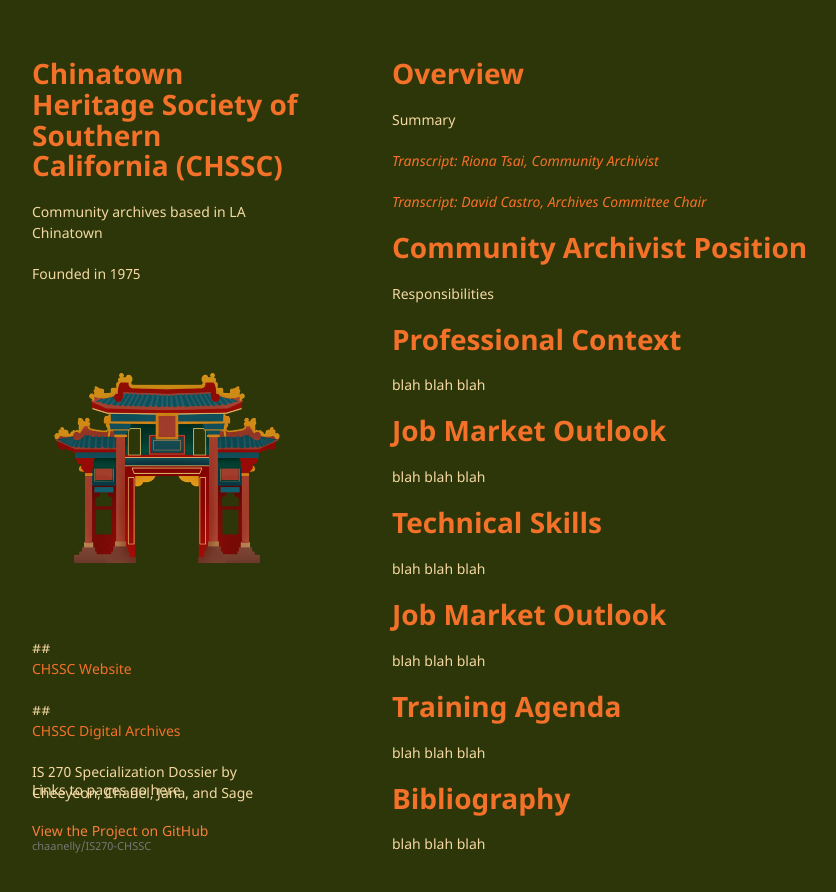
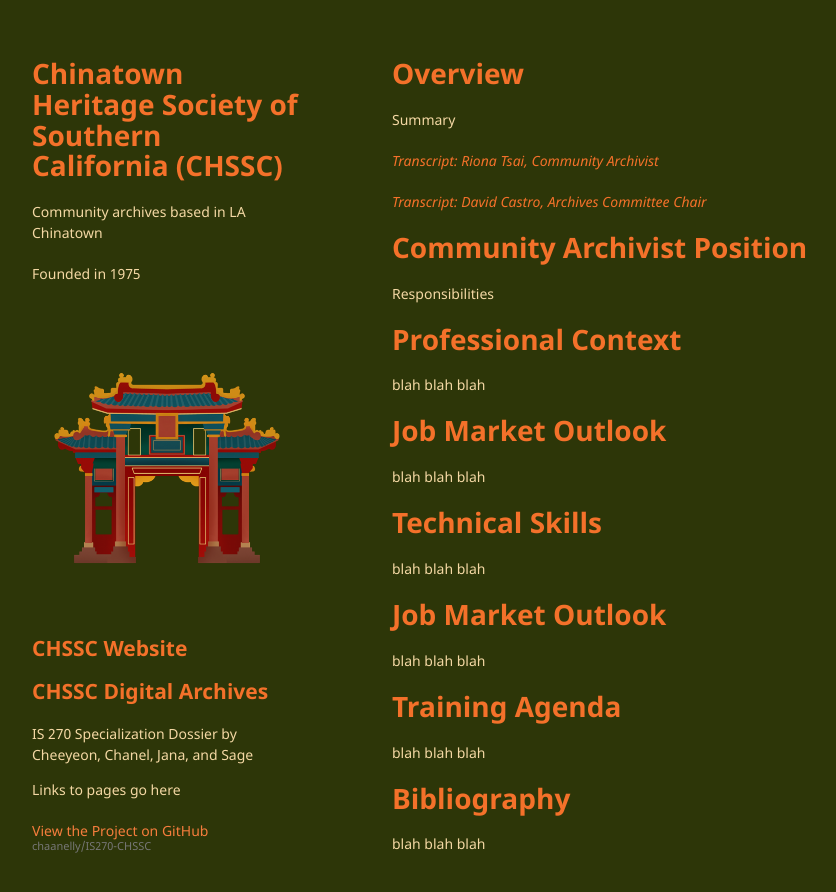
Before and after one commit to chaanelly/IS270-CHSSC, a Jekyll site: the page built from index.md, in a window 1280 px wide and 924 px high. Shown: the top 892 px of the window, without its empty margins (178-1014 px from the left). Built offline with Jekyll 4.4.1, drawn with Linux system fonts in a browser that asks for light colours; our own code applies the rules of GitHub Pages for plain Markdown files.

```diff
--- a/_layouts/default.html
+++ b/_layouts/default.html
@@ -23,8 +23,8 @@
           <img src="{{site.logo | relative_url}}" alt="Logo" />
         {% endif %}
 
-        ## <p><a href="https://chssc.org" target="_blank">CHSSC Website</a></p>
-        ## <p><a href="https://chsscdigital.libraryhost.com/s/Collections/page/welcome" target="_blank">CHSSC Digital Archives</a></p>
+        <h2><a href="https://chssc.org" target="_blank">CHSSC Website</a></h2>
+        <h2><a href="https://chsscdigital.libraryhost.com/s/Collections/page/welcome" target="_blank">CHSSC Digital Archives</a></h2>
         <p>IS 270 Specialization Dossier by Cheeyeon, Chanel, Jana, and Sage</p>
 
       </header>
```
